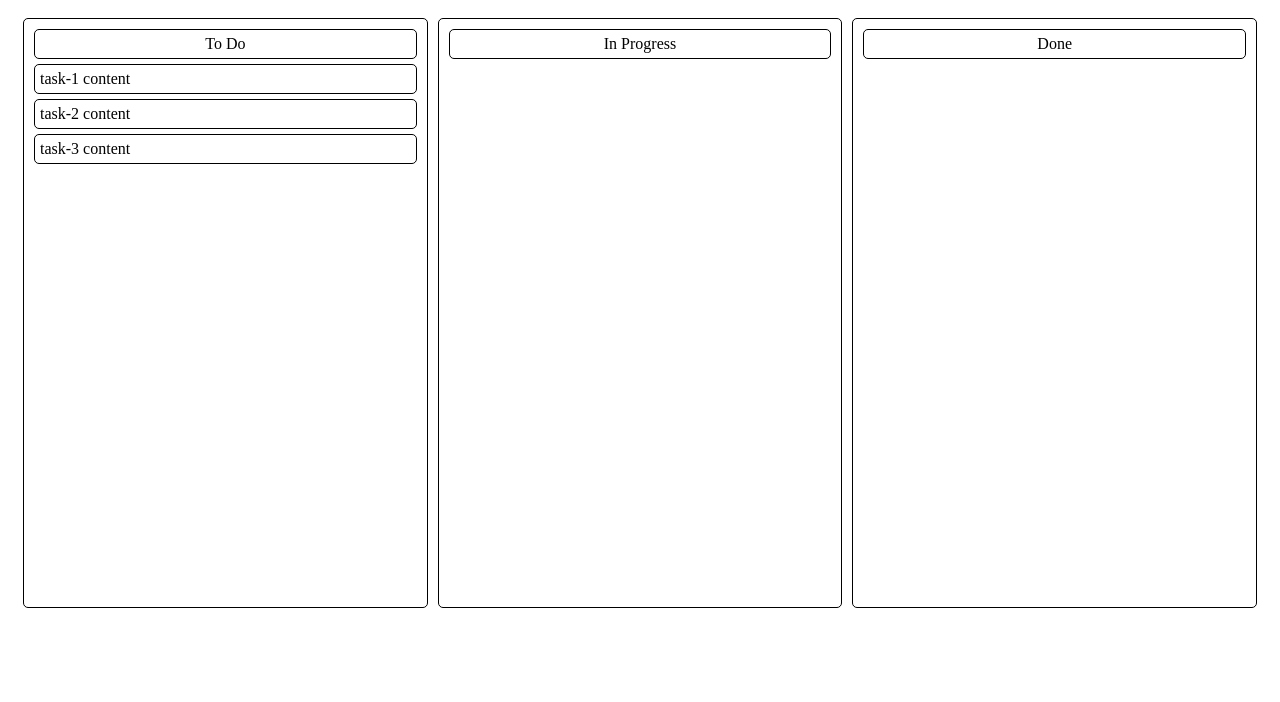
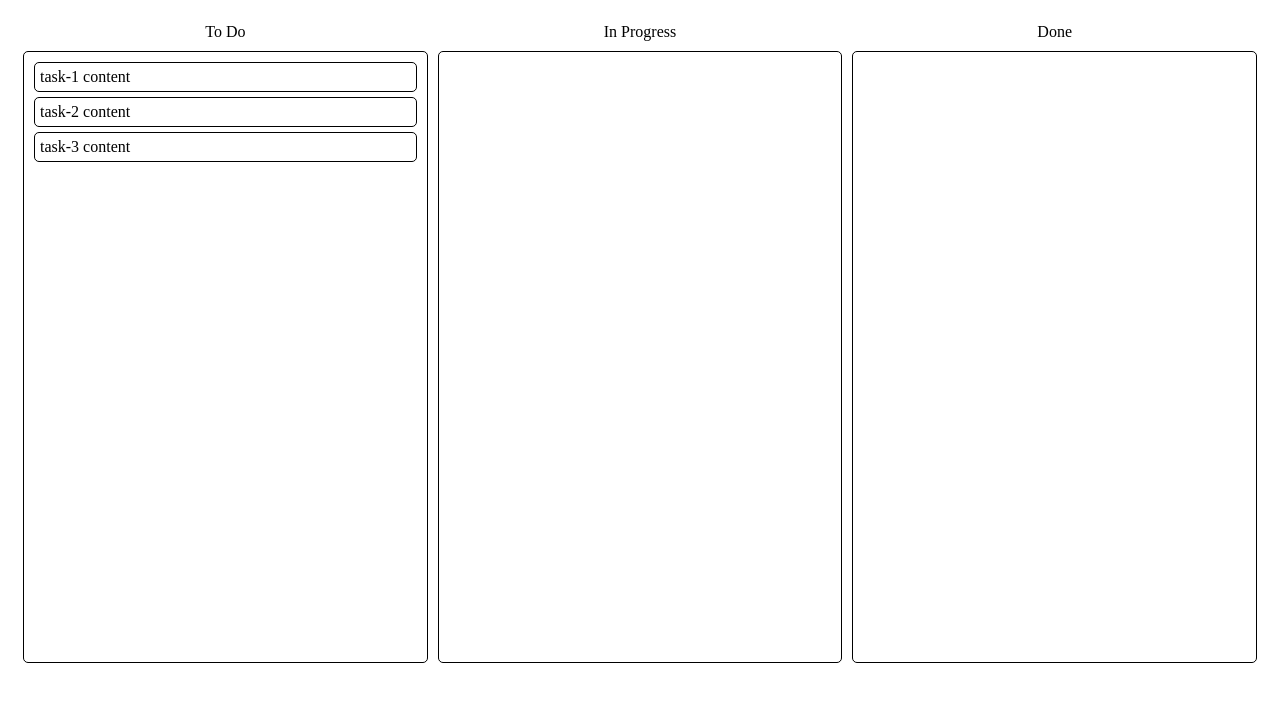
Before and after one commit to edomozh/react-dnd-test, a React (Create React App) app: page / in a window 1280 px wide. Shown: the top 702 px of the page. Built offline with nearby package versions, Linux system fonts and the light colour scheme.

Commit message:
Make columns draggable

```diff
--- a/src/App.tsx
+++ b/src/App.tsx
@@ -1,5 +1,5 @@
 import React, { useCallback, useState } from "react";
-import { DragDropContext, OnDragEndResponder } from "react-beautiful-dnd";
+import { DragDropContext, Droppable, OnDragEndResponder } from "react-beautiful-dnd";
 import { TInitialData, initialData, BoardDiv } from "./constants";
 import { Column } from './Column'
 
@@ -12,10 +12,20 @@ const App_: React.FC<Props> = ({
 }) => {
   const [data, setData] = useState<TInitialData>(initialData);
 
-  const onDragEnd : OnDragEndResponder = useCallback((result) => {
-    const { destination, source, draggableId } = result;
+  const onDragEnd: OnDragEndResponder = useCallback((result) => {
+    const { destination, source, draggableId, type } = result;
 
     if (!destination) return;
+
+    if (type === 'column') {
+      const newColumnOrder = [...data.columnOrders];
+      newColumnOrder.splice(source.index, 1);
+      newColumnOrder.splice(destination.index, 0, draggableId);
+
+      const newData = { ...data, columnOrders: newColumnOrder };
+      setData(newData);
+      return;
+    }
 
     const start = data.columns[source.droppableId];
     const finish = data.columns[destination.droppableId];
@@ -54,18 +64,24 @@ const App_: React.FC<Props> = ({
 
   return (
     <DragDropContext onDragEnd={onDragEnd}>
-      <BoardDiv>
-        {
-          data.columnOrders.map((columnId) => {
-            const column = data.columns[columnId];
-            const tasks = column.taskIds.map((taskId) => data.tasks[taskId]);
+      <Droppable droppableId="board" direction="horizontal" type="column">
+        {(provided) => (
+          <BoardDiv
+            {...provided.droppableProps}
+            ref={provided.innerRef}
+          >
+            {data.columnOrders.map((columnId, index) => {
+              const column = data.columns[columnId];
+              const tasks = column.taskIds.map((taskId) => data.tasks[taskId]);
 
-            return (
-              <Column key={column.id} column={column} tasks={tasks} />
-            )
-          })
-        }
-      </BoardDiv>
+              return (
+                <Column key={column.id} column={column} tasks={tasks} index={index} />
+              )
+            })}
+            {provided.placeholder}
+          </BoardDiv>
+        )}
+      </Droppable>
     </DragDropContext>
   );
 }
--- a/src/Column.tsx
+++ b/src/Column.tsx
@@ -1,18 +1,36 @@
 import React from "react";
-import { Droppable } from "react-beautiful-dnd";
-import { ColumnDiv, Div, TColumn, TitleDiv, TTask } from "./constants";
+import { Droppable, Draggable } from "react-beautiful-dnd";
+import {
+    ColumnDiv, FlexDiv, TColumn, TitleDiv, TTask
+} from "./constants";
 import { Task } from "./Task";
 
 type Props = {
     column: TColumn;
     tasks: TTask[];
+    index: number;
 };
 
 const Column_: React.FC<Props> = ({
     column,
     tasks,
+    index,
 }) => {
     return (
+        <Draggable
+            draggableId={column.id}
+            index={index}
+        >
+            {(provided) => (
+                <FlexDiv
+                    {...provided.draggableProps}
+                    ref={provided.innerRef}
+                >
+                    <TitleDiv
+                        {...provided.dragHandleProps}
+                    >
+                        {column.title}
+                    </TitleDiv>
                     <Droppable droppableId={column.id}>
                         {(provided, snapshot) => (
                             <ColumnDiv
@@ -20,12 +38,14 @@ const Column_: React.FC<Props> = ({
                                 {...provided.droppableProps}
                                 $isDraggingOver={snapshot.isDraggingOver}
                             >
-                    <TitleDiv>{column.title}</TitleDiv>
                                 {tasks.map((task, index) => <Task key={task.id} index={index} task={task} />)}
                                 {provided.placeholder}
                             </ColumnDiv>
                         )}
                     </Droppable>
+                </FlexDiv>
+            )}
+        </Draggable >
     );
 }
 
--- a/src/constants.ts
+++ b/src/constants.ts
@@ -1,4 +1,23 @@
 import styled from 'styled-components';
+
+
+export const InputText = styled.input`
+  padding: 5px;
+  font-size: 16px;
+  border: 1px solid #ccc;
+  border-radius: 5px;
+  margin-right: 10px;
+`;
+
+export const Button = styled.button`
+  padding: 5px;
+  font-size: 16px;
+  background-color: #ccc;
+  color: #000;
+  border: 1px solid black;
+  border-radius: 5px;
+  cursor: pointer;
+`;
 
 export const Div = styled.div`
 padding: 5px;
@@ -6,20 +25,27 @@ margin: 5px;
 border: 1px solid black;
 border-radius: 5px;`;
 
+export const FlexDiv = styled.div`
+flex: 1;`;
+
 export const BoardDiv = styled(Div)`
 display: flex;
 flex-direction: row;
 border: none;
 height: 75vh`;
 
-export const TitleDiv = styled(Div)`text-align: center;`;
+export const TitleDiv = styled(Div)`
+text-align: center;
+user-select: none;
+border: none;`;
 
-export const TaskDiv = styled(Div)<{ $isDragging?: boolean }>`
+export const TaskDiv = styled(Div) <{ $isDragging?: boolean }>`
 background-color: ${props => (props.$isDragging ? 'lightGreen' : 'white')};`;
 
-export const ColumnDiv = styled(Div)<{ $isDraggingOver?: boolean }>`
+export const ColumnDiv = styled(Div) <{ $isDraggingOver?: boolean }>`
 flex: 1;
-background-color: ${props => (props.$isDraggingOver ? 'lightBlue' : 'white')};`;
+background-color: ${props => (props.$isDraggingOver ? 'lightBlue' : 'white')};
+height: 100%`;
 
 export interface TTask {
     id: string;
```
Lines whose indentation alone changed are shown as unchanged.
